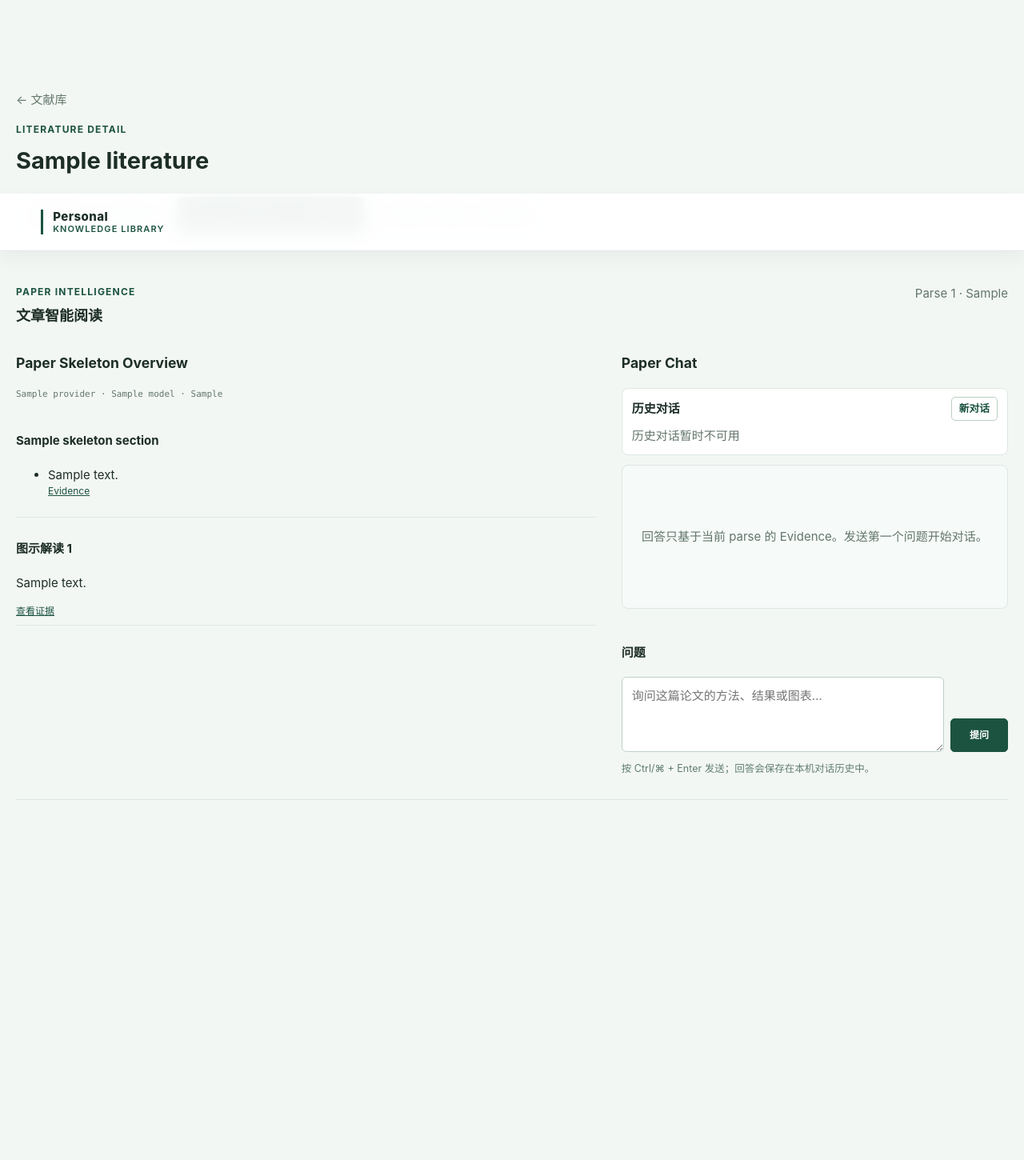
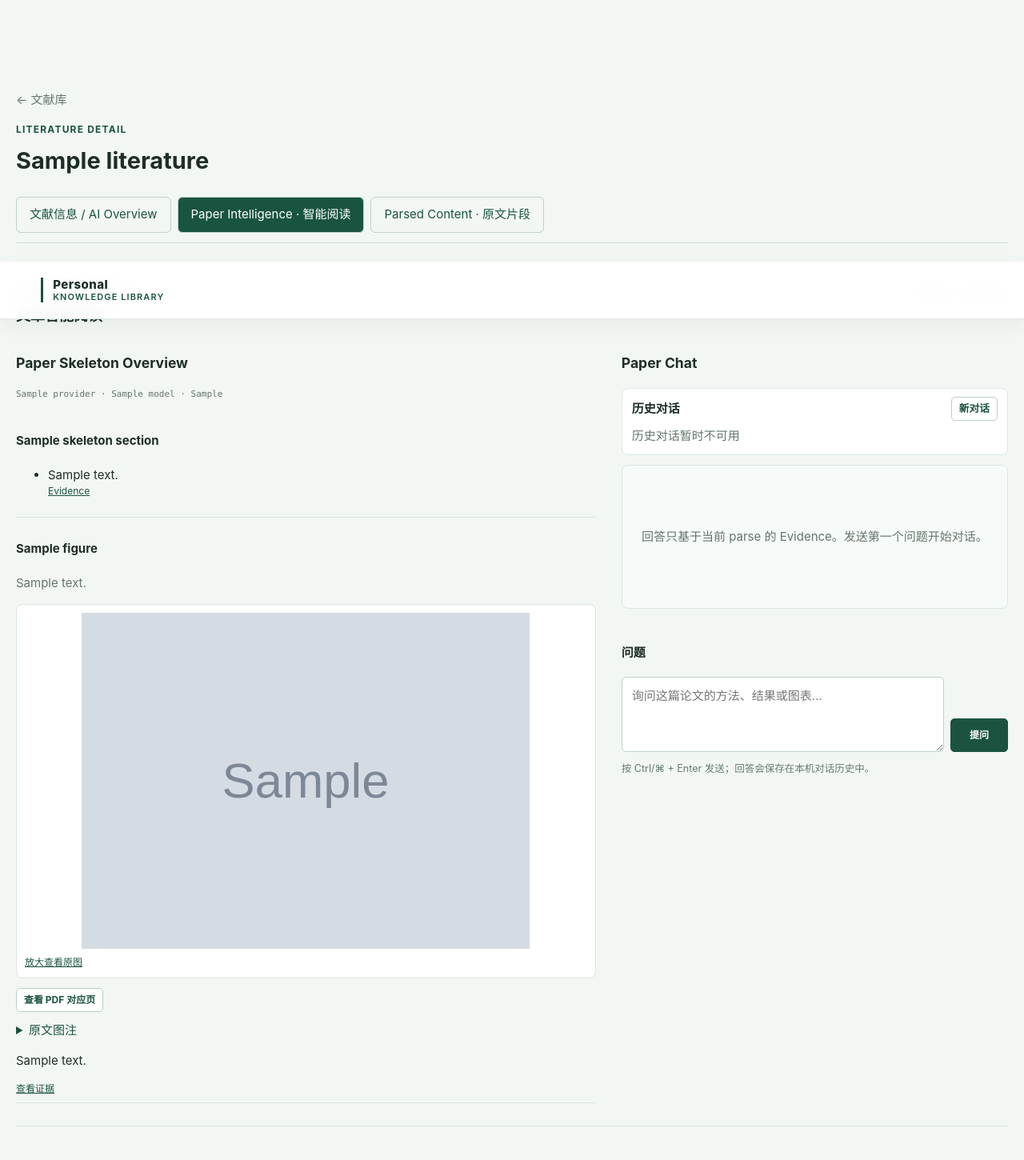
Before and after one commit to sky09101230/Personal-Library, a Django app: template templates/literature_processing/detail.html in a window 1280 px wide, after a click on "Paper Intelligence · 智能阅读". Shown: the whole page at 80% size. Before the commit the page ends 1000 px from the top, so only its background shows below. Run offline with Django 5.2, Linux system fonts and the light colour scheme; the template is opened without the code that fills it: most values are stand-ins (such as "Sample title", 1, 10 or a date in 2020); grey boxes marked "Sample" are stand-in pictures.

Commit message:
feat(reader): show source figures with skeleton walkthroughs

```diff
--- a/templates/literature_processing/detail.html
+++ b/templates/literature_processing/detail.html
@@ -128,7 +128,26 @@
           {% endfor %}
         </div>
         {% if skeleton.payload.coverage.partial %}<p class="subtle">此总览基于部分原文；请结合证据核对全文。</p>{% endif %}
-        {% for figure in skeleton.payload.figures %}<section class="skeleton-section"><h4>图示解读 {{ forloop.counter }}</h4>{% for claim in figure.claims %}<p>{{ claim.text }}</p><div class="evidence-links">{% for evidence_id in claim.evidence_ids %}<a href="{% url 'paper-evidence-detail' literature.pk result_parse.pk evidence_id %}" target="_blank" rel="noopener">查看证据</a>{% endfor %}</div>{% empty %}<p class="subtle">当前来源未能支持该图的解读。</p>{% endfor %}</section>{% endfor %}
+        {% for figure in skeleton_figures %}
+        <section class="skeleton-section figure-walkthrough">
+          <h4>{{ figure.title }}</h4>
+          {% if figure.source_note %}<p class="subtle">{{ figure.source_note }}</p>{% endif %}
+          <div class="paper-figure-images">
+            {% for image in figure.images %}
+            <figure class="paper-figure-preview">
+              <a href="{{ image.url }}" target="_blank" rel="noopener" aria-label="放大查看 {{ image.alt }}">
+                <img src="{{ image.url }}" alt="{{ image.alt }}" loading="lazy" decoding="async" class="paper-figure-image">
+              </a>
+              <p class="paper-figure-error subtle" hidden>图片暂时无法读取，请打开 PDF 查看原图。</p>
+              <figcaption><a href="{{ image.url }}" target="_blank" rel="noopener">放大查看原图</a></figcaption>
+            </figure>
+            {% empty %}<p class="subtle">当前解析没有可用图片，请打开 PDF 查看原图。</p>{% endfor %}
+          </div>
+          {% if figure.pdf_url %}<a class="row-action" href="{{ figure.pdf_url }}" target="_blank" rel="noopener">查看 PDF 对应页</a>{% endif %}
+          {% if figure.captions %}<details class="paper-figure-caption"><summary>原文图注</summary>{% for caption in figure.captions %}<p>{{ caption.text }}</p><a href="{{ caption.url }}" target="_blank" rel="noopener">查看图注证据</a>{% endfor %}</details>{% endif %}
+          {% for claim in figure.claims %}<p>{{ claim.text }}</p><div class="evidence-links">{% for evidence_id in claim.evidence_ids %}<a href="{% url 'paper-evidence-detail' literature.pk result_parse.pk evidence_id %}" target="_blank" rel="noopener">查看证据</a>{% endfor %}</div>{% empty %}<p class="subtle">当前来源未能支持该图的解读。</p>{% endfor %}
+        </section>
+        {% endfor %}
       {% elif skeleton_empty %}
         <p class="reader-notice">旧总览没有生成有效的带证据结论，不能据此判断论文本身证据不足。请重新生成总览。</p>
       {% else %}
@@ -216,6 +235,14 @@
 .task-elapsed { font-size:.85em; opacity:.75; }
 @keyframes task-spin { to { transform:rotate(360deg); } }
 button:disabled { cursor:wait; opacity:.65; }
+.paper-figure-images { display:grid; grid-template-columns:repeat(auto-fit,minmax(min(220px,100%),1fr)); gap:12px; margin:12px 0; }
+.paper-figure-preview { margin:0; padding:10px; background:#fff; border:1px solid #dce6df; border-radius:8px; min-width:0; }
+.paper-figure-image { display:block; width:100%; max-height:420px; object-fit:contain; }
+.paper-figure-preview figcaption { margin-top:8px; font-size:12px; }
+.paper-figure-error[hidden], .paper-figure-image[hidden] { display:none !important; }
+.paper-figure-caption { margin:12px 0; }
+.paper-figure-caption summary { cursor:pointer; color:var(--accent); }
+.paper-figure-caption p { overflow-wrap:anywhere; }
 .skeleton-section { padding:8px 0; border-bottom:1px solid #dde7e2; }
 .reader-notice { padding:16px; background:#fff5db; border-radius:6px; }
 @media(max-width:800px) { .reader-grid { grid-template-columns:1fr; } }
@@ -223,6 +250,14 @@ button:disabled { cursor:wait; opacity:.65; }
 </style>
 <script>
 (() => {
+  document.addEventListener('error', event => {
+    const image = event.target;
+    if (image.classList?.contains('paper-figure-image')) {
+      image.hidden = true;
+      const message = image.closest('figure')?.querySelector('.paper-figure-error');
+      if (message) message.hidden = false;
+    }
+  }, true);
   const tabs = Array.from(document.querySelectorAll('.reader-tabs [role="tab"]'));
   const panels = Array.from(document.querySelectorAll('.reader-panel'));
   function showFromHash() {
```
Also changed, not shown: apps/literature_processing/tests/test_views.py (+57 -0 lines), apps/literature_processing/views.py (+58 -0 lines), docs/preparation/19-Skeleton-Figure-Display.md (added, +11 -0 lines).
